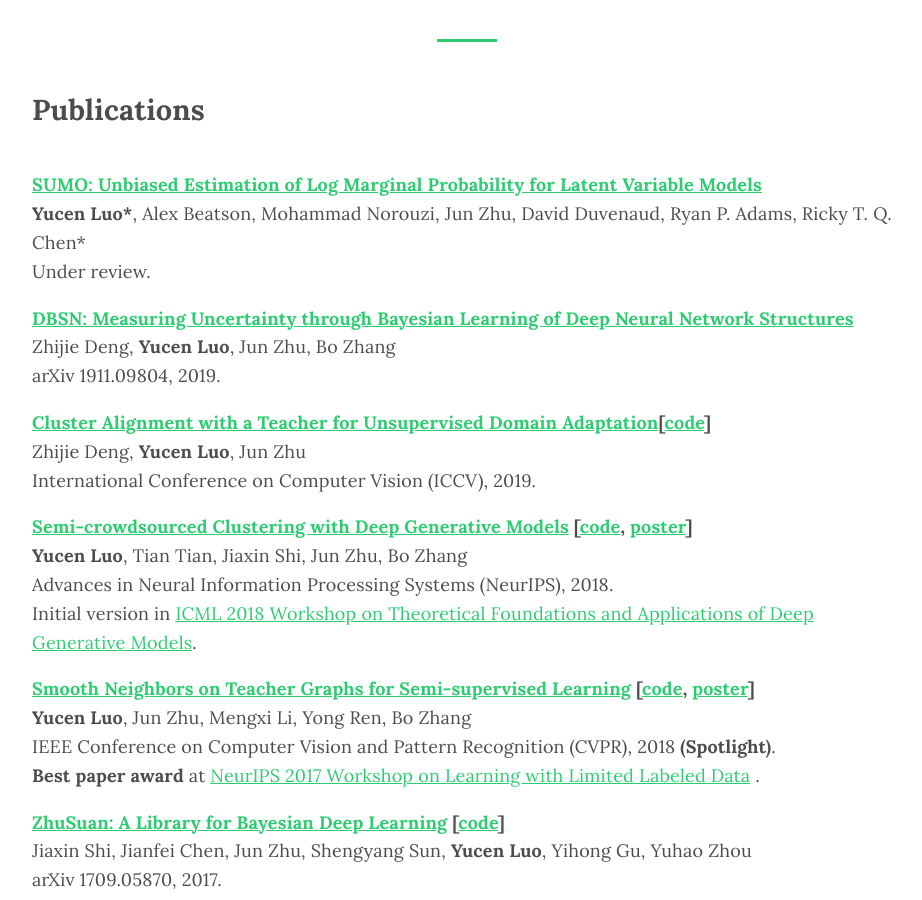
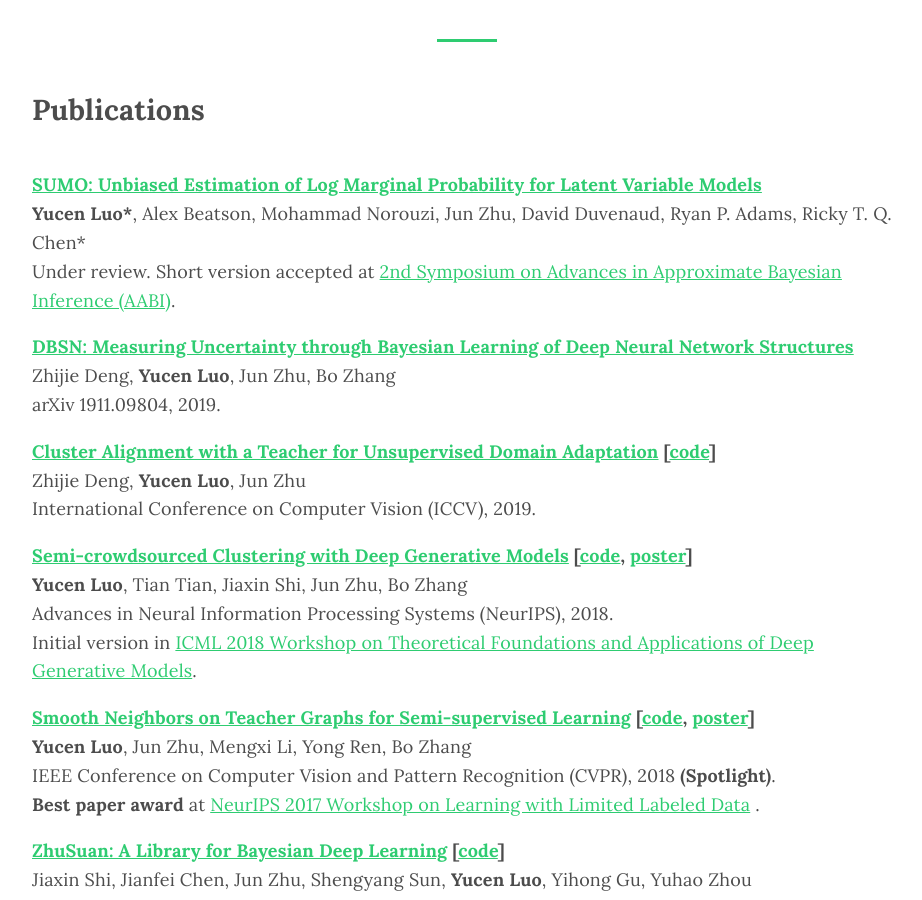
Before and after one commit to xinmei9322/xinmei9322.github.io, a Jekyll site: the page built from index.md, in a window 1280 px wide and 900 px high, scrolled down 658 px. Shown: the whole window, without its empty margins (173-1095 px from the left). Built offline with Jekyll 4.4.1, drawn with Linux system fonts in a browser that asks for light colours; some web fonts are replaced.

Commit message:
Update index.md

```diff
--- a/index.md
+++ b/index.md
@@ -27,13 +27,13 @@
 	        <br>
 	        <strong>Yucen Luo*</strong>, Alex Beatson, Mohammad Norouzi, Jun Zhu, David Duvenaud, Ryan P. Adams, Ricky T. Q. Chen*
 	        <br>
-		<i>Under review.
+		<i>Under review. Short version accepted at <a href="http://approximateinference.org/">2nd Symposium on Advances in Approximate Bayesian Inference (AABI)</a>.
 		</i>
 	        </td>
 	    </tr>
 		<tr>
 	        <td>
-	            <strong> <a href="https://128.84.21.199/pdf/1911.09804.pdf">DBSN: Measuring Uncertainty through Bayesian Learning of Deep Neural Network Structures</a></strong>
+	            <strong> <a href="https://arxiv.org/pdf/1911.09804.pdf">DBSN: Measuring Uncertainty through Bayesian Learning of Deep Neural Network Structures</a></strong>
 	        <br>
 	        Zhijie Deng, <strong>Yucen Luo</strong>, Jun Zhu, Bo Zhang
 	        <br>
@@ -43,7 +43,7 @@
 	    </tr>
 		<tr>
 	        <td>
-	            <strong> <a href="https://arxiv.org/pdf/1903.09980.pdf">Cluster Alignment with a Teacher for Unsupervised Domain Adaptation</a>[<a href="https://github.com/thudzj/CAT">code</a>]</strong>
+	            <strong> <a href="https://arxiv.org/pdf/1903.09980.pdf">Cluster Alignment with a Teacher for Unsupervised Domain Adaptation</a> [<a href="https://github.com/thudzj/CAT">code</a>]</strong>
 	        <br>
 	        Zhijie Deng, <strong>Yucen Luo</strong>, Jun Zhu
 	        <br>
```
